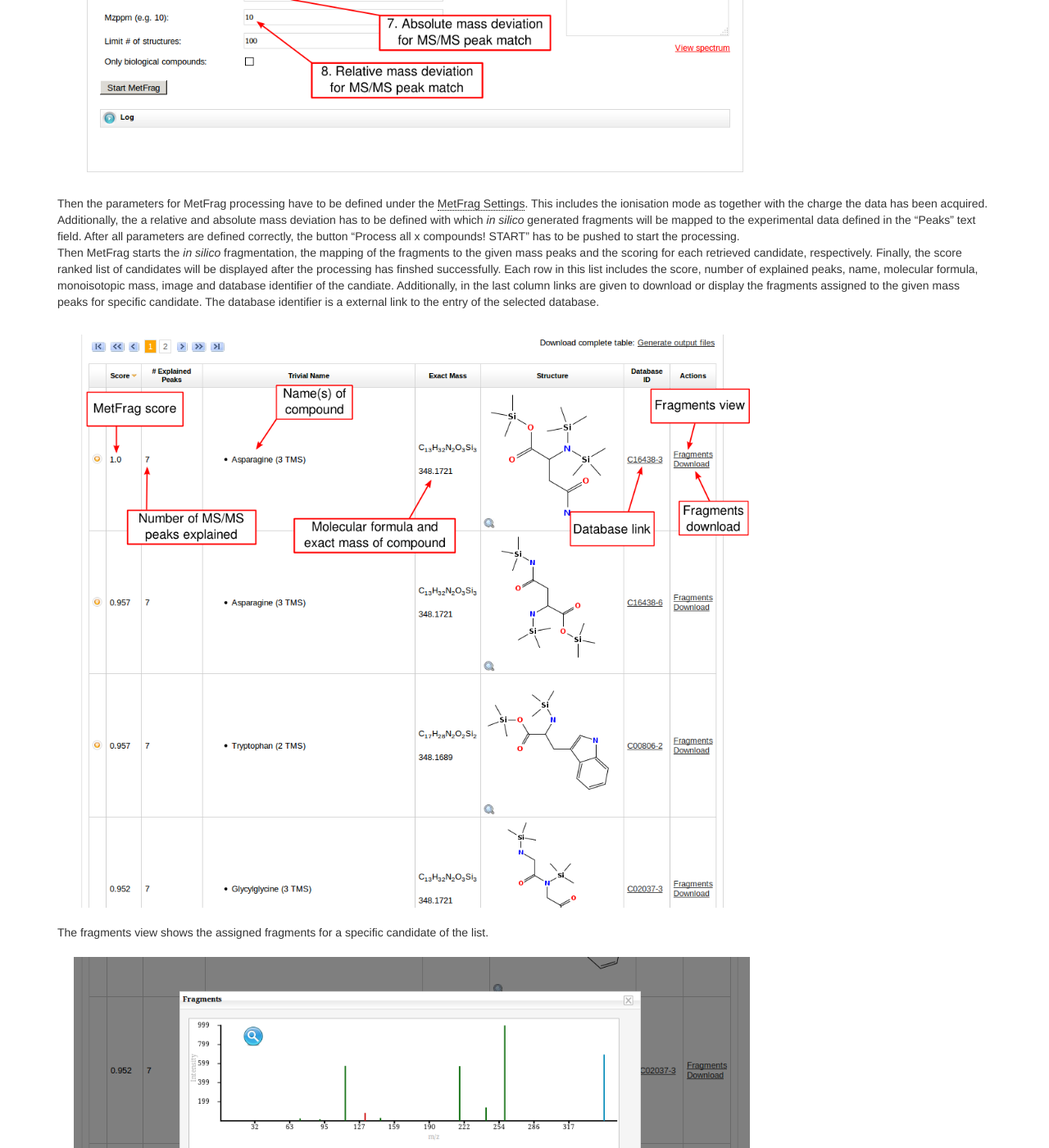
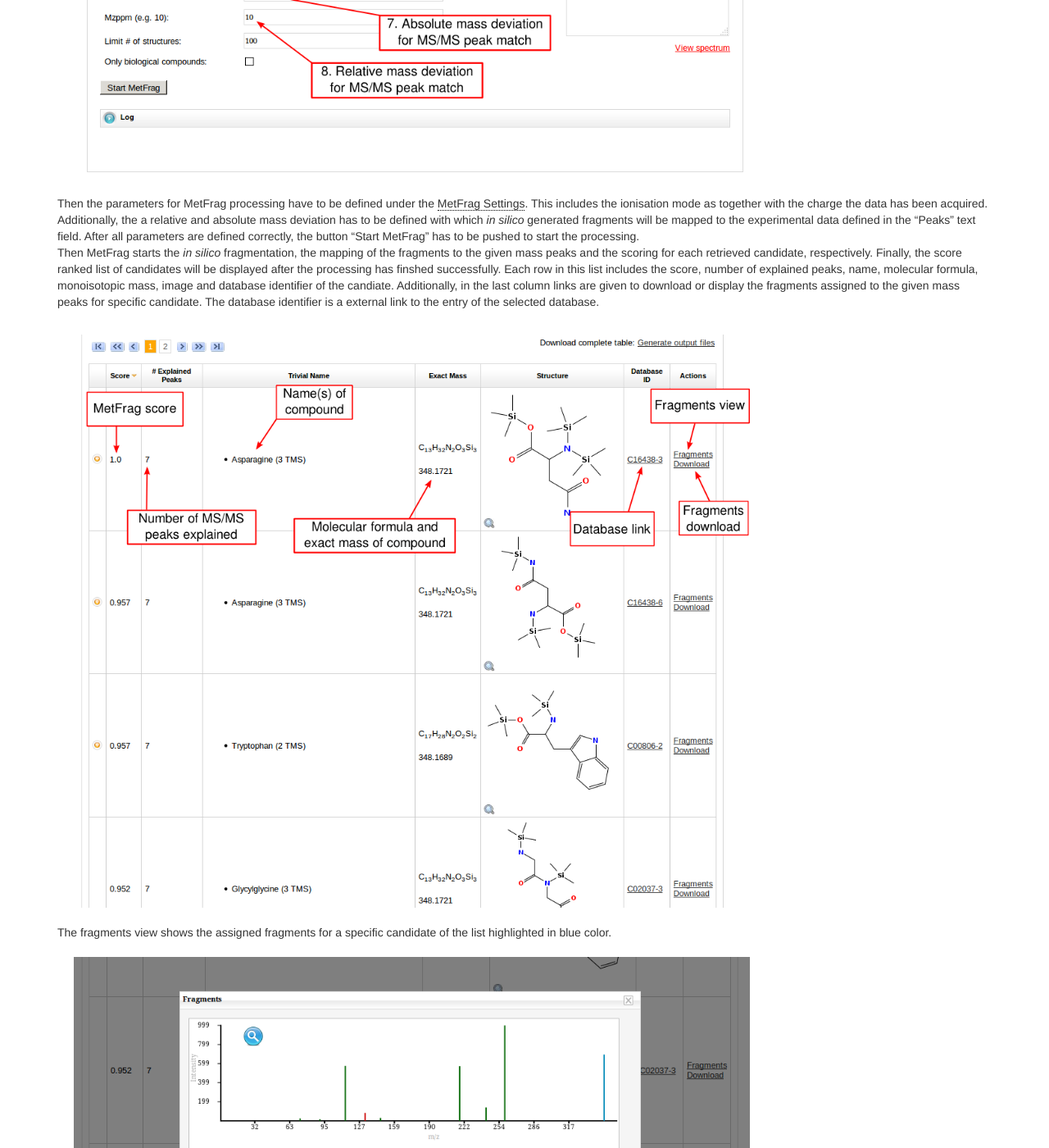
Before and after one commit to ipb-halle/MetFrag, a Jekyll site: the page built from projects/metfragwebbeta/index.md, in a window 1280 px wide and 1400 px high, scrolled down 2250 px. Shown: the whole window at 82% size. Built offline with Jekyll 4.4.1, drawn with Linux system fonts in a browser that asks for light colours; nearby versions of some CDN libraries; Markdown is read by kramdown in place of the engine named in the settings.

Commit message:
updated MetFragWebBeta website

```diff
--- a/projects/metfragwebbeta/index.md
+++ b/projects/metfragwebbeta/index.md
@@ -27,7 +27,7 @@
 </div>
 Then the parameters for MetFrag processing have to be defined under the <span style="border-bottom: 1px black dotted;">MetFrag Settings</span>. This includes the ionisation mode as together
 with the charge the data has been acquired. Additionally, the a relative and absolute mass deviation has to be defined with which <span style="font-style: italic;">in silico</span> generated
-fragments will be mapped to the experimental data defined in the "Peaks" text field. After all parameters are defined correctly, the button "Process all x compounds! START" has to be pushed to start
+fragments will be mapped to the experimental data defined in the "Peaks" text field. After all parameters are defined correctly, the button "Start MetFrag" has to be pushed to start
 the processing.<br>
 Then MetFrag starts the <span style="font-style: italic;">in silico</span> fragmentation, the mapping of the fragments to the given mass peaks and the scoring for each retrieved
 candidate, respectively. Finally, the score ranked list of candidates will be displayed after the processing has finshed successfully. Each row in this list includes the score, number of explained
@@ -36,7 +36,7 @@
 <div style="padding: 20px">
 <img width="75%" height="75%" src="/MetFrag/images/metfragweb/metfragbeta3_commented.png">
 </div>
-<div>The fragments view shows the assigned fragments for a specific candidate of the list.</div>
+<div>The fragments view shows the assigned fragments for a specific candidate of the list highlighted in blue color.</div>
 <div style="padding: 20px">
 <img width="75%" height="75%" src="/MetFrag/images/metfragweb/metfragbeta4.png">
 </div>
```
